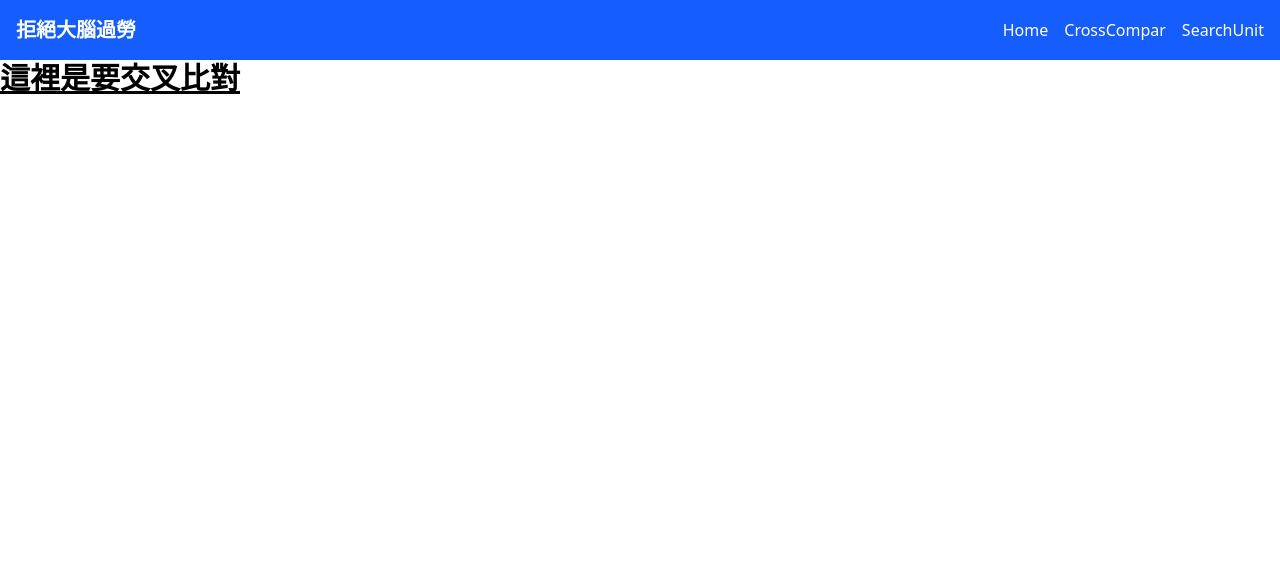
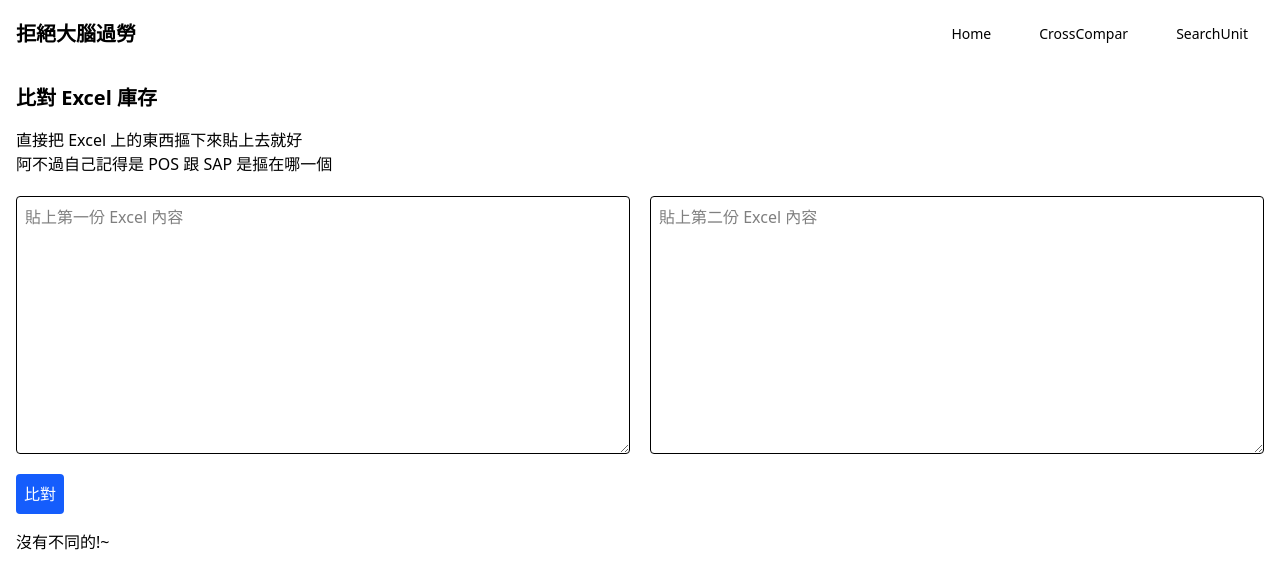
Before and after one commit to akizyfee/mahouData, a Vue app: page /crossCompar in a window 1280 px wide. Shown: the top 588 px of the page. Built offline with nearby package versions, Linux system fonts and the light colour scheme.

Commit message:
資料比對

```diff
--- a/index.html
+++ b/index.html
@@ -1,13 +1,16 @@
 <!DOCTYPE html>
 <html lang="">
+
 <head>
   <meta charset="UTF-8">
-    <link rel="icon" href="/favicon.ico">
+  <!-- <link rel="icon" href="/favicon.ico"> -->
   <meta name="viewport" content="width=device-width, initial-scale=1.0">
-    <title>Vite App</title>
+  <title>快樂倉庫小夥伴</title>
 </head>
+
 <body>
   <div id="app"></div>
   <script type="module" src="/src/main.js"></script>
 </body>
+
 </html>
--- a/package.json
+++ b/package.json
@@ -6,7 +6,8 @@
   "scripts": {
     "dev": "vite",
     "build": "vite build",
-    "preview": "vite preview"
+    "preview": "vite preview",
+    "deploy": "gh-pages -d dist"
   },
   "dependencies": {
     "@tailwindcss/postcss": "^4.0.8",
@@ -19,6 +20,7 @@
     "@vitejs/plugin-vue": "^5.2.1",
     "@vitejs/plugin-vue-jsx": "^4.1.1",
     "autoprefixer": "^10.4.20",
+    "gh-pages": "^6.3.0",
     "postcss": "^8.5.3",
     "tailwindcss": "^4.0.8",
     "vite": "^6.1.0",
--- a/src/components/NavBar.vue
+++ b/src/components/NavBar.vue
@@ -5,25 +5,49 @@ const isOpen = ref(false);
 </script>
 
 <template>
-    <nav class="bg-blue-600 p-4">
+    <nav class="p-4">
         <div class="container mx-auto flex justify-between items-center">
-            <div class="text-white text-xl font-bold">拒絕大腦過勞</div>
-            <button @click="isOpen = !isOpen" class="text-white md:hidden">
+            <div class="text-xl font-bold">拒絕大腦過勞</div>
+            <button @click="isOpen = !isOpen" class="md:hidden">
                 <svg class="w-6 h-6" fill="none" stroke="currentColor" stroke-width="2" viewBox="0 0 24 24">
                     <path stroke-linecap="round" stroke-linejoin="round" d="M4 6h16M4 12h16M4 18h16" />
                 </svg>
             </button>
-            <ul class="hidden md:flex space-x-4 text-white">
-                <li><router-link to="/" class="hover:underline">Home</router-link></li>
-                <li><router-link to="/crossCompar" class="hover:underline">CrossCompar</router-link></li>
-                <li><router-link to="/searchUnit" class="hover:underline">SearchUnit</router-link></li>
+            <ul class="hidden md:flex space-x-4">
+                <li
+                    class="hover:bg-blue-800 focus:ring-4 focus:outline-none focus:ring-blue-300 font-medium rounded-lg text-sm px-4 py-2"
+                >
+                    <router-link to="/" class="hover:underline">Home</router-link>
+                </li>
+                <li
+                    class="hover:bg-blue-800 focus:ring-4 focus:outline-none focus:ring-blue-300 font-medium rounded-lg text-sm px-4 py-2"
+                >
+                    <router-link to="/crossCompar" class="hover:underline">CrossCompar</router-link>
+                </li>
+                <li
+                    class="hover:bg-blue-800 focus:ring-4 focus:outline-none focus:ring-blue-300 font-medium rounded-lg text-sm px-4 py-2"
+                >
+                    <router-link to="/searchUnit" class="hover:underline">SearchUnit</router-link>
+                </li>
             </ul>
         </div>
-        <div v-if="isOpen" class="md:hidden mt-2 bg-blue-500 p-2 rounded-lg">
-            <ul class="space-y-2 text-white">
-                <li><router-link to="/" class="hover:underline">Home</router-link></li>
-                <li><router-link to="/crossCompar" class="hover:underline">CrossCompar</router-link></li>
-                <li><router-link to="/searchUnit" class="hover:underline">SearchUnit</router-link></li>
+        <div v-if="isOpen" class="md:hidden mt-2 p-2 rounded-lg">
+            <ul class="space-y-2">
+                <li
+                    class="hover:bg-blue-800 focus:ring-4 focus:outline-none focus:ring-blue-300 font-medium rounded-lg text-sm px-4 py-2"
+                >
+                    <router-link to="/" class="hover:underline">Home</router-link>
+                </li>
+                <li
+                    class="hover:bg-blue-800 focus:ring-4 focus:outline-none focus:ring-blue-300 font-medium rounded-lg text-sm px-4 py-2"
+                >
+                    <router-link to="/crossCompar" class="hover:underline">CrossCompar</router-link>
+                </li>
+                <li
+                    class="hover:bg-blue-800 focus:ring-4 focus:outline-none focus:ring-blue-300 font-medium rounded-lg text-sm px-4 py-2"
+                >
+                    <router-link to="/searchUnit" class="hover:underline">SearchUnit</router-link>
+                </li>
             </ul>
         </div>
     </nav>
--- a/src/views/CrossCompar.vue
+++ b/src/views/CrossCompar.vue
@@ -1,7 +1,80 @@
-<script setup></script>
+<script setup>
+import { ref } from 'vue';
+
+const isOpen = ref(false);
+const file1 = ref('');
+const file2 = ref('');
+const differences = ref([]);
+
+const parseExcelText = (text) => {
+    const rows = text.trim().split('\n');
+    const data = {};
+    rows.forEach((row) => {
+        const columns = row.split('\t');
+        if (columns.length >= 6) {
+            const name = columns[3].trim();
+            const stock = parseInt(columns[5].trim(), 10) || 0;
+            data[name] = stock;
+        }
+    });
+    return data;
+};
+
+const compareFiles = () => {
+    const data1 = parseExcelText(file1.value);
+    const data2 = parseExcelText(file2.value);
+    differences.value = [];
+
+    const allNames = new Set([...Object.keys(data1), ...Object.keys(data2)]);
+    allNames.forEach((name) => {
+        const stock1 = data1[name] ?? null;
+        const stock2 = data2[name] ?? null;
+        if (stock1 !== stock2) {
+            differences.value.push({ name, stock1, stock2 });
+        }
+    });
+};
+</script>
 
 <template>
-    <div>
-        <h1 class="text-3xl font-bold underline">這裡是要交叉比對</h1>
+    <div class="container mx-auto p-4">
+        <h2 class="text-xl font-bold mb-4">比對 Excel 庫存</h2>
+        <div>直接把 Excel 上的東西摳下來貼上去就好</div>
+        <div>阿不過自己記得是 POS 跟 SAP 是摳在哪一個</div>
+        <div class="flex my-5">
+            <textarea
+                v-model="file1"
+                placeholder="貼上第一份 Excel 內容"
+                class="w-full p-2 border rounded mr-5"
+                rows="10"
+            ></textarea>
+            <textarea v-model="file2" placeholder="貼上第二份 Excel 內容" class="w-full p-2 border rounded"></textarea>
+        </div>
+        <button @click="compareFiles" class="bg-blue-600 text-white p-2 rounded">比對</button>
+
+        <div v-if="differences.length" class="mt-4">
+            <h3 class="text-lg font-semibold mb-2">庫存不同 & 只有其中一個有的項目</h3>
+            <div class="overflow-x-auto">
+                <table class="min-w-full bg-white border border-gray-200">
+                    <thead>
+                        <tr class="bg-gray-200">
+                            <th class="border p-2">品名</th>
+                            <th class="border p-2">第一份庫存</th>
+                            <th class="border p-2">第二份庫存</th>
+                        </tr>
+                    </thead>
+                    <tbody>
+                        <tr v-for="item in differences" :key="item.name" class="text-center">
+                            <td class="border p-2">{{ item.name }}</td>
+                            <td class="border p-2">{{ item.stock1 ?? '無' }}</td>
+                            <td class="border p-2">{{ item.stock2 ?? '無' }}</td>
+                        </tr>
+                    </tbody>
+                </table>
+            </div>
+        </div>
+        <div v-else class="mt-4">
+            <div>沒有不同的!~</div>
+        </div>
     </div>
 </template>
--- a/vite.config.js
+++ b/vite.config.js
@@ -8,6 +8,7 @@ import vueDevTools from 'vite-plugin-vue-devtools'
 
 // https://vite.dev/config/
 export default defineConfig({
+  base: "/mahouData ",
   plugins: [
     vue(),
     vueJsx(),
```
Also changed, not shown: 1 other file (tests, documents, lock files or other folders). Lines whose indentation alone changed are shown as unchanged.
